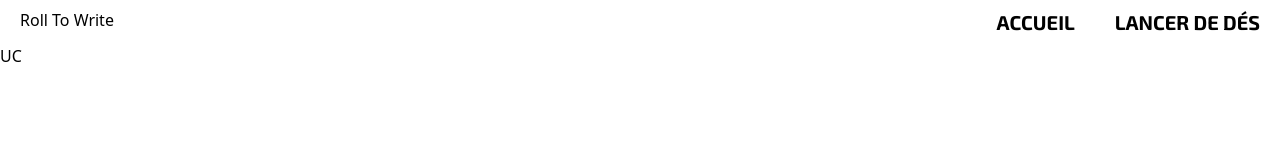
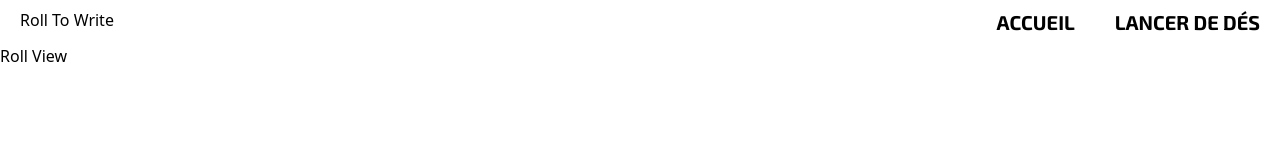
Before and after one commit to AlineFierobe/rollToWrite, a Vue app: page /roll in a window 1280 px wide. Shown: the top 160 px of the page. Built offline with nearby package versions, Linux system fonts and the light colour scheme.

Commit message:
create view roll

```diff
--- a/src/views/RollView.vue
+++ b/src/views/RollView.vue
@@ -1,5 +1,5 @@
 <script setup lang="ts"></script>
 
 <template>
-  <div>UC</div>
+  <div>Roll View</div>
 </template>
```
